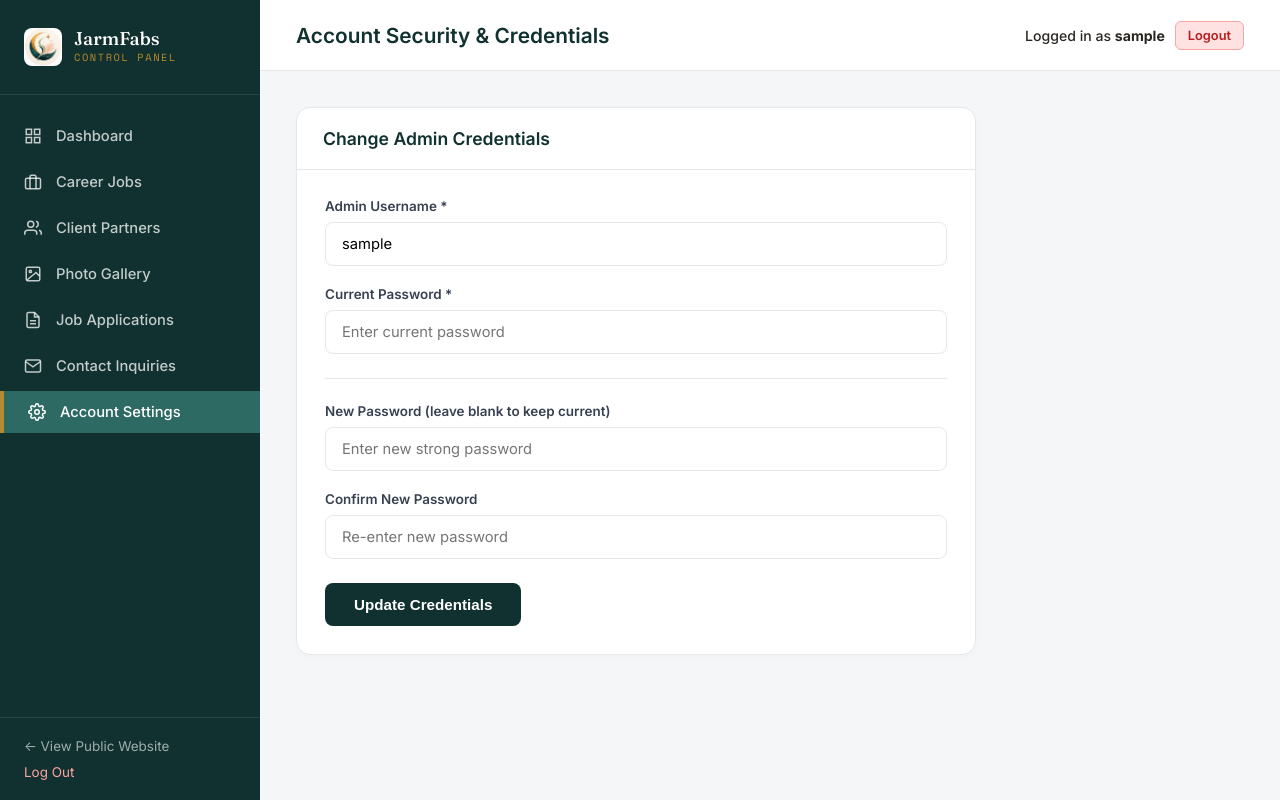
After one commit to abujabarmubarak/jarmfabs, a Flask app: page /admin/settings in a window 1280 px wide. The commit adds this page. Run offline with Flask 3, Linux system fonts and the light colour scheme; the visitor is signed in with stand-in values (Sample User, id 1); tables that the repository leaves empty hold one stand-in row (values such as "Sample post").

Commit message:
security: remove explicit credentials from login page and add account settings manager

```diff
--- a/app.py
+++ b/app.py
@@ -489,6 +489,44 @@ def admin_messages():
     messages = ContactMessage.query.order_by(ContactMessage.created_at.desc()).all()
     return render_template('admin/messages.html', messages=messages)
 
+# ---- Admin Account Settings ----
+@app.route('/admin/settings', methods=['GET', 'POST'])
+@admin_required
+def admin_settings():
+    admin = AdminUser.query.get(session.get('admin_id'))
+    if not admin:
+        flash('Admin account not found.', 'error')
+        return redirect(url_for('admin_login'))
+
+    if request.method == 'POST':
+        new_username = request.form.get('username', '').strip()
+        current_password = request.form.get('current_password', '')
+        new_password = request.form.get('new_password', '').strip()
+        confirm_password = request.form.get('confirm_password', '').strip()
+
+        if not admin.check_password(current_password):
+            flash('Current password is incorrect.', 'error')
+            return render_template('admin/settings.html', current_admin=admin)
+
+        if new_username:
+            admin.username = new_username
+            session['admin_username'] = new_username
+
+        if new_password:
+            if new_password != confirm_password:
+                flash('New passwords do not match.', 'error')
+                return render_template('admin/settings.html', current_admin=admin)
+            if len(new_password) < 6:
+                flash('New password must be at least 6 characters.', 'error')
+                return render_template('admin/settings.html', current_admin=admin)
+            admin.set_password(new_password)
+
+        db.session.commit()
+        flash('Admin credentials updated successfully!', 'success')
+        return redirect(url_for('admin_settings'))
+
+    return render_template('admin/settings.html', current_admin=admin)
+
 if __name__ == '__main__':
     with app.app_context():
         db.create_all()
--- a/templates/admin/base_admin.html
+++ b/templates/admin/base_admin.html
@@ -56,6 +56,11 @@
           <svg viewBox="0 0 24 24" width="18" height="18" fill="none" stroke="currentColor" stroke-width="2"><path d="M4 4h16c1.1 0 2 .9 2 2v12c0 1.1-.9 2-2 2H4c-1.1 0-2-.9-2-2V6c0-1.1.9-2 2-2z"/><polyline points="22,6 12,13 2,6"/></svg>
           <span>Contact Inquiries</span>
         </a>
+
+        <a href="{{ url_for('admin_settings') }}" class="{% if '/admin/settings' in request.path %}active{% endif %}">
+          <svg viewBox="0 0 24 24" width="18" height="18" fill="none" stroke="currentColor" stroke-width="2"><circle cx="12" cy="12" r="3"/><path d="M19.4 15a1.65 1.65 0 0 0 .33 1.82l.06.06a2 2 0 0 1 0 2.83 2 2 0 0 1-2.83 0l-.06-.06a1.65 1.65 0 0 0-1.82-.33 1.65 1.65 0 0 0-1 1.51V21a2 2 0 0 1-2 2 2 2 0 0 1-2-2v-.09A1.65 1.65 0 0 0 9 19.4a1.65 1.65 0 0 0-1.82.33l-.06.06a2 2 0 0 1-2.83 0 2 2 0 0 1 0-2.83l.06-.06a1.65 1.65 0 0 0 .33-1.82 1.65 1.65 0 0 0-1.51-1H3a2 2 0 0 1-2-2 2 2 0 0 1 2-2h.09A1.65 1.65 0 0 0 4.6 9a1.65 1.65 0 0 0-.33-1.82l-.06-.06a2 2 0 0 1 0-2.83 2 2 0 0 1 2.83 0l.06.06a1.65 1.65 0 0 0 1.82.33H9a1.65 1.65 0 0 0 1-1.51V3a2 2 0 0 1 2-2 2 2 0 0 1 2 2v.09a1.65 1.65 0 0 0 1 1.51 1.65 1.65 0 0 0 1.82-.33l.06-.06a2 2 0 0 1 2.83 0 2 2 0 0 1 0 2.83l-.06.06a1.65 1.65 0 0 0-.33 1.82V9a1.65 1.65 0 0 0 1.51 1H21a2 2 0 0 1 2 2 2 2 0 0 1-2 2h-.09a1.65 1.65 0 0 0-1.51 1z"/></svg>
+          <span>Account Settings</span>
+        </a>
       </nav>
 
       <div class="admin-footer-links">
--- a/templates/admin/login.html
+++ b/templates/admin/login.html
@@ -33,7 +33,7 @@
         <form action="{{ url_for('admin_login') }}" method="POST">
           <div class="form-group">
             <label for="username">Username</label>
-            <input type="text" id="username" name="username" placeholder="admin" required autofocus />
+            <input type="text" id="username" name="username" placeholder="Enter username" required autofocus />
           </div>
 
           <div class="form-group">
@@ -47,8 +47,7 @@
         </form>
 
         <div style="margin-top: 24px; padding-top: 18px; border-top: 1px solid var(--admin-border); font-size: 0.84rem; color: var(--admin-muted);">
-          <p>Initial default login: <code>admin</code> / <code>Admin@JarmFabs2026</code></p>
-          <a href="{{ url_for('index') }}" style="color: var(--admin-primary); font-weight: 500; display: inline-block; margin-top: 12px;">
+          <a href="{{ url_for('index') }}" style="color: var(--admin-primary); font-weight: 500; display: inline-block;">
             &larr; Back to Public Website
           </a>
         </div>
--- /dev/null
+++ b/templates/admin/settings.html
@@ -0,0 +1,44 @@
+{% extends 'admin/base_admin.html' %}
+
+{% block title %}Account Settings | JarmFabs Administration{% endblock %}
+{% block page_heading %}Account Security &amp; Credentials{% endblock %}
+
+{% block content %}
+<div style="max-width: 680px;">
+  <div class="admin-card">
+    <div class="admin-card-head">
+      <h3>Change Admin Credentials</h3>
+    </div>
+
+    <form action="{{ url_for('admin_settings') }}" method="POST" class="admin-form">
+      <div class="form-group">
+        <label for="username">Admin Username *</label>
+        <input type="text" id="username" name="username" value="{{ current_admin.username }}" required />
+      </div>
+
+      <div class="form-group">
+        <label for="current_password">Current Password *</label>
+        <input type="password" id="current_password" name="current_password" placeholder="Enter current password" required />
+      </div>
+
+      <hr style="border: none; border-top: 1px solid var(--admin-border); margin: 24px 0;" />
+
+      <div class="form-group">
+        <label for="new_password">New Password (leave blank to keep current)</label>
+        <input type="password" id="new_password" name="new_password" placeholder="Enter new strong password" />
+      </div>
+
+      <div class="form-group">
+        <label for="confirm_password">Confirm New Password</label>
+        <input type="password" id="confirm_password" name="confirm_password" placeholder="Re-enter new password" />
+      </div>
+
+      <div style="margin-top: 24px;">
+        <button type="submit" class="btn-action" style="background: var(--admin-primary); color: #fff; padding: 12px 28px; border-radius: 8px; font-size: 0.95rem;">
+          Update Credentials
+        </button>
+      </div>
+    </form>
+  </div>
+</div>
+{% endblock %}
```
Also changed, not shown: change_admin.py (added, +39 -0 lines), README.md.
